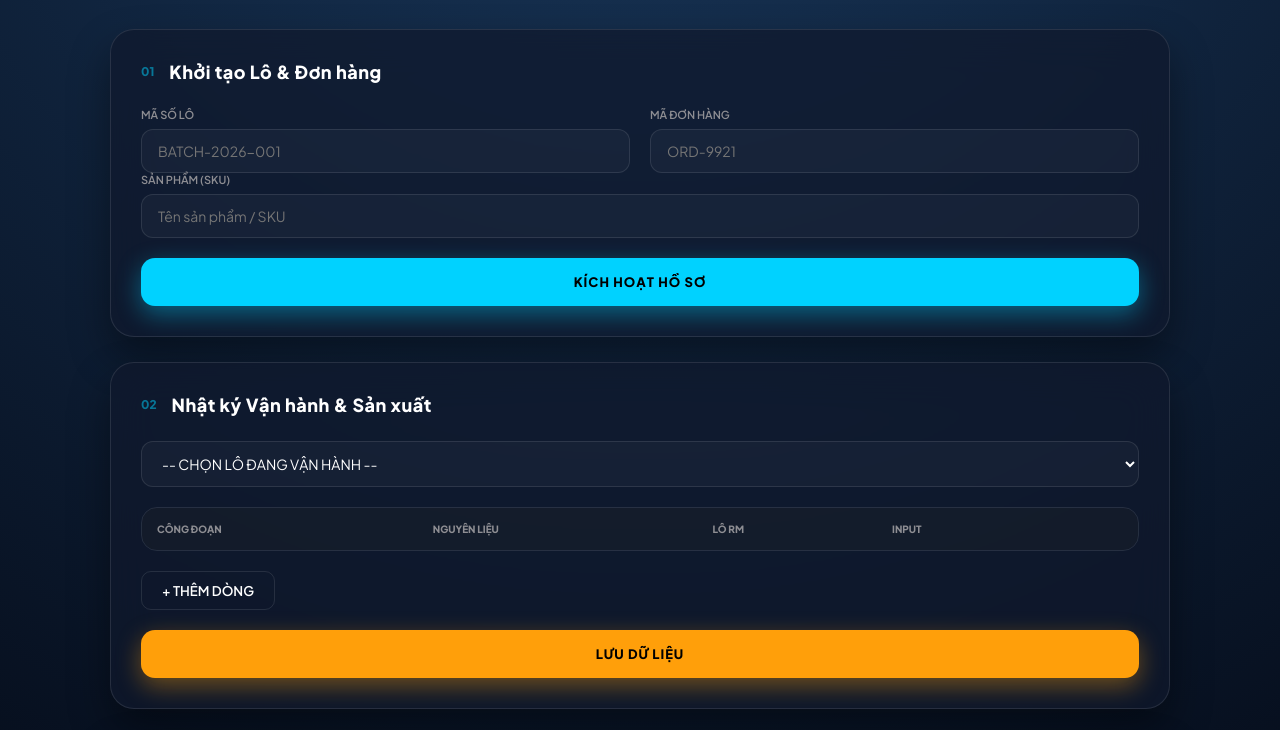
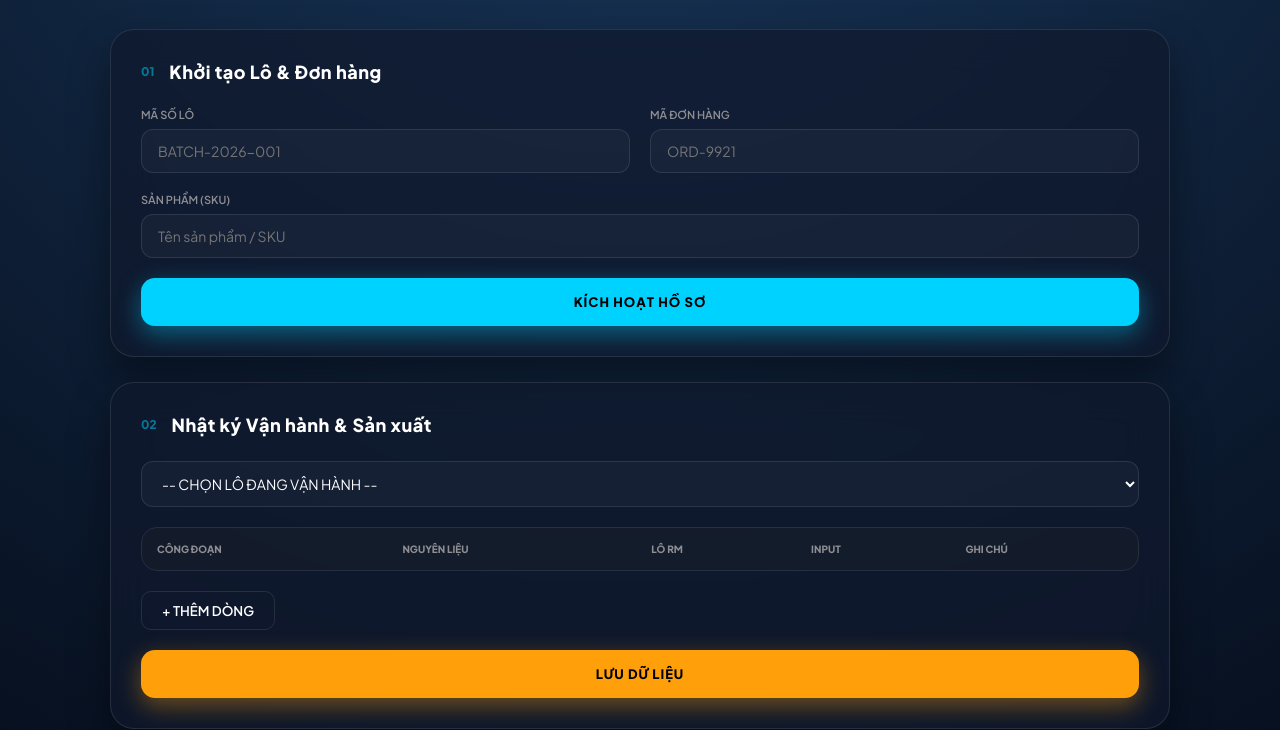
Before and after one commit to trinh-tech342/MES_DASHBOARD, a plain HTML site: page index.html in a window 1280 px wide. Shown: the part 97-827 px from the top of the page. Drawn offline with nearby package versions, Linux system fonts and the light colour scheme.

Commit message:
Update index.html

```diff
--- a/index.html
+++ b/index.html
@@ -37,8 +37,8 @@
                         <input type="text" id="orderId" placeholder="ORD-9921">
                     </div>
                 </div>
-                <div class="field mt-10">
-                    <label>Sản phẩm (SKU)</label>
+                <div class="field" style="margin-top: 20px;">
+                    <label>SẢN PHẨM (SKU)</label>
                     <input type="text" id="skuId" placeholder="Tên sản phẩm / SKU">
                 </div>
                 <button onclick="initBatch()" class="btn-glow primary">KÍCH HOẠT HỒ SƠ</button>
@@ -62,7 +62,7 @@
                                 <th>NGUYÊN LIỆU</th>
                                 <th>LÔ RM</th>
                                 <th>INPUT</th>
-                                <th></th>
+                                <th>GHI CHÚ</th>
                             </tr>
                         </thead>
                         <tbody id="outputBody"></tbody>
```
